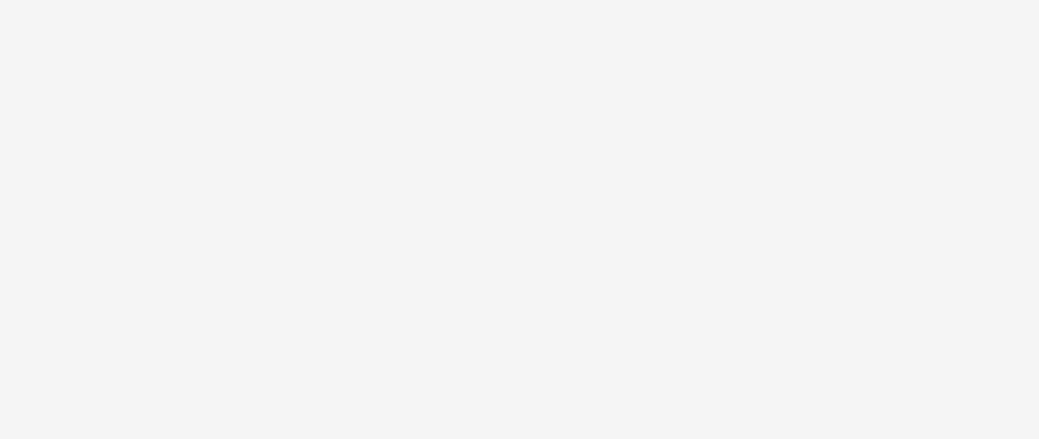
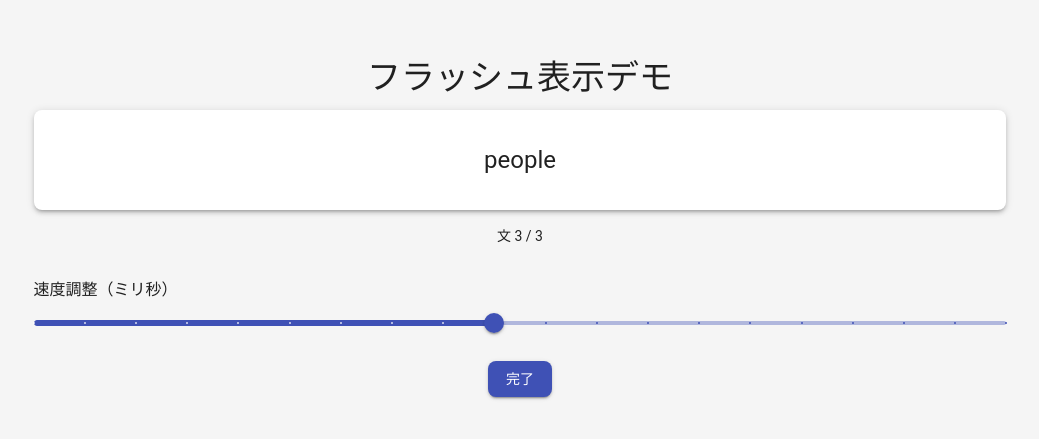
Before and after one commit to Hosi121/FlashReading, a React (Vite) app in the folder frontend/flashreading/: page /demo in a window 1280 px wide. Before the commit this address had no page. Shown: the part 173-612 px from the top of the page, without its empty margins (120-1159 px from the left). Built offline with nearby package versions, Linux system fonts and the light colour scheme.

Commit message:
feat: スライダーを追加

```diff
--- a/frontend/flashreading/src/App.tsx
+++ b/frontend/flashreading/src/App.tsx
@@ -11,6 +11,7 @@ import CssBaseline from "@mui/material/CssBaseline";
 import Register from "./auth/Register";
 import Login from "./auth/Login";
 import WordInputPage from "./vocabInput/vocabInputPage"; // WordInputPageをインポート
+import FlashPlayDemo from "./FlashDisplay/FlashDisplayDemo"; // FlashPlayDemoをインポート
 
 const App: React.FC = () => {
   const [loading, setLoading] = useState(true);
@@ -42,6 +43,7 @@ const App: React.FC = () => {
           <Route path="/register" element={<Register />} />
           <Route path="/login" element={<Login />} />
           <Route path="/wordinput" element={<WordInputPage />} />
+          <Route path="/demo" element={<FlashPlayDemo/>}/>
         </Routes>
       </Router>
     </ThemeProvider>
--- a/frontend/flashreading/src/FlashDisplay/FlashDisplay.tsx
+++ b/frontend/flashreading/src/FlashDisplay/FlashDisplay.tsx
@@ -1,5 +1,5 @@
 import React, { useState, useEffect } from 'react';
-import { Box, Button } from '@mui/material';
+import { Box, Button, Slider, Typography } from '@mui/material';
 import { ChunkDisplay } from './ChunkDisplay';
 import { ProgressIndicator } from './ProgressIndicator';
 
@@ -12,6 +12,7 @@ export const FlashDisplay: React.FC<FlashDisplayProps> = ({ sentences, onComplet
     const [chunks, setChunks] = useState<string[]>([]);
     const [currentChunkIndex, setCurrentChunkIndex] = useState(0);
     const [currentSentenceIndex, setCurrentSentenceIndex] = useState(0);
+    const [speed, setSpeed] = useState(1000);
 
     useEffect(() => {
         if (currentSentenceIndex < sentences.length) {
@@ -49,7 +50,7 @@ export const FlashDisplay: React.FC<FlashDisplayProps> = ({ sentences, onComplet
         if (currentChunkIndex < chunks.length) {
             const timer = setTimeout(() => {
                 setCurrentChunkIndex(prevIndex => prevIndex + 1);
-            }, 1000);
+            }, speed); // speedを使用
 
             return () => clearTimeout(timer);
         } else if (currentSentenceIndex < sentences.length - 1) {
@@ -57,12 +58,29 @@ export const FlashDisplay: React.FC<FlashDisplayProps> = ({ sentences, onComplet
         } else {
             onComplete();
         }
-    }, [currentChunkIndex, chunks, currentSentenceIndex, sentences, onComplete]);
+    }, [currentChunkIndex, chunks, currentSentenceIndex, sentences, onComplete, speed]);
+
+    const handleSpeedChange = (event: Event, newValue: number | number[]) => {
+        setSpeed(newValue as number);
+    };
 
     return (
         <Box sx={{ width: '100%', display: 'flex', flexDirection: 'column', alignItems: 'center' }}>
             <ChunkDisplay chunk={chunks[currentChunkIndex] || ''} />
             <ProgressIndicator current={currentSentenceIndex + 1} total={sentences.length} />
+            <Box sx={{ width: '80%', mt: 2, mb: 2 }}>
+                <Typography gutterBottom>速度調整（ミリ秒）</Typography>
+                <Slider
+                    value={speed}
+                    onChange={handleSpeedChange}
+                    aria-labelledby="speed-slider"
+                    step={100}
+                    marks
+                    min={100}
+                    max={2000}
+                    valueLabelDisplay="auto"
+                />
+            </Box>
             <Button variant="contained" color="primary" onClick={onComplete}>
                 完了
             </Button>
```
